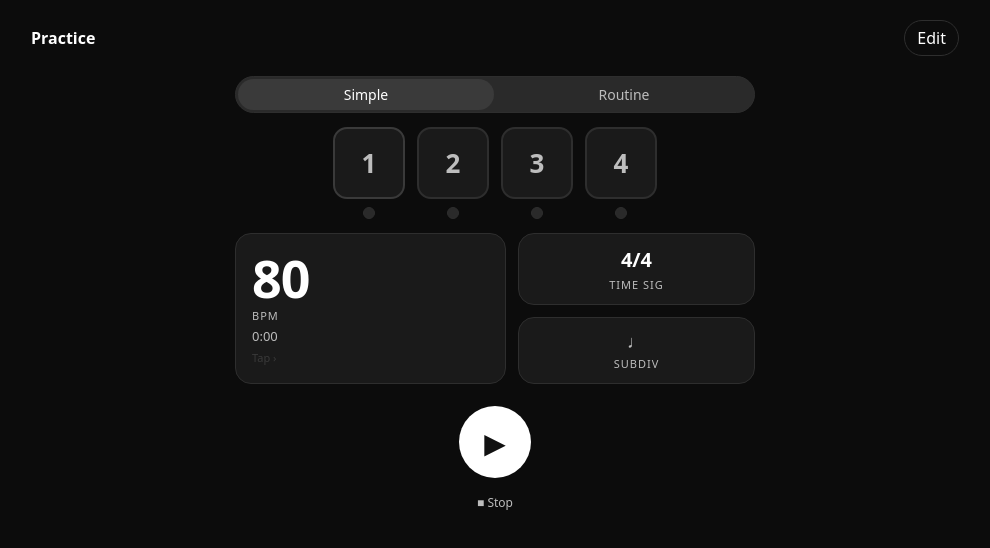
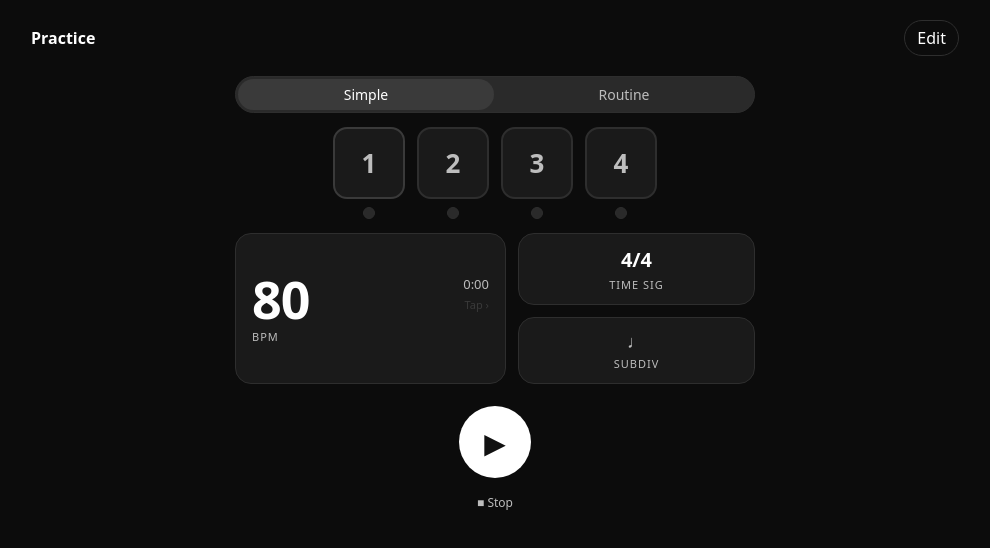
Before and after one commit to bycarlosgamez/metronome, a React (Vite) app: page / in a window 1280 px wide. Shown: the top 548 px of the page, without its empty margins (145-1135 px from the left). Built offline with nearby package versions, Linux system fonts and the light colour scheme.

Commit message:
style: restore original BPM card inner layout with elapsed and hint top-right

```diff
--- a/src/Practice.tsx
+++ b/src/Practice.tsx
@@ -137,14 +137,20 @@ export function Practice(props: {
             aria-label="Edit BPM settings"
             onClick={() => setSheet("bpm")}
           >
+            <div className="bpm-endless">
+              <div className="bpm-endless__left">
                 <div className="bpm-current" data-testid="bpm-current">{currentBpm}</div>
                 <div className="bpm-label">BPM</div>
+              </div>
+              <div className="bpm-endless__right">
                 {!routineEnabled && (
                   <div className="bpm-elapsed" data-testid="bpm-elapsed">
                     {isPlaying ? formatClock(elapsedSec) : "0:00"}
                   </div>
                 )}
                 <div className="bpm-hint">Tap ›</div>
+              </div>
+            </div>
           </button>
           <div className="pick-col">
             <button
--- a/src/app.css
+++ b/src/app.css
@@ -259,15 +259,15 @@ h1 { font-size: 1rem; font-weight: 600; margin: 0; }
   text-align: left;
   cursor: pointer;
   box-sizing: border-box;
-  display: flex;
-  flex-direction: column;
-  gap: 4px;
 }
 .bpm-block:hover { border-color: var(--surface-high); }
+.bpm-endless { display: flex; align-items: flex-start; justify-content: space-between; gap: 8px; }
+.bpm-endless__left { display: flex; flex-direction: column; gap: 4px; }
+.bpm-endless__right { display: flex; flex-direction: column; align-items: flex-end; gap: 4px; padding-top: 2px; }
 .bpm-current { font-size: 52px; font-weight: 700; line-height: 1; letter-spacing: -1px; }
 .bpm-label { font-size: 11px; color: var(--ink-muted); text-transform: uppercase; letter-spacing: 1px; }
 .bpm-elapsed { font-size: 13px; color: var(--ink-muted); font-variant-numeric: tabular-nums; }
-.bpm-hint { font-size: 11px; color: var(--surface-high); margin-top: auto; }
+.bpm-hint { font-size: 11px; color: var(--surface-high); }
 .pick-col {
   display: flex;
   flex-direction: column;
```
Lines whose indentation alone changed are shown as unchanged.
